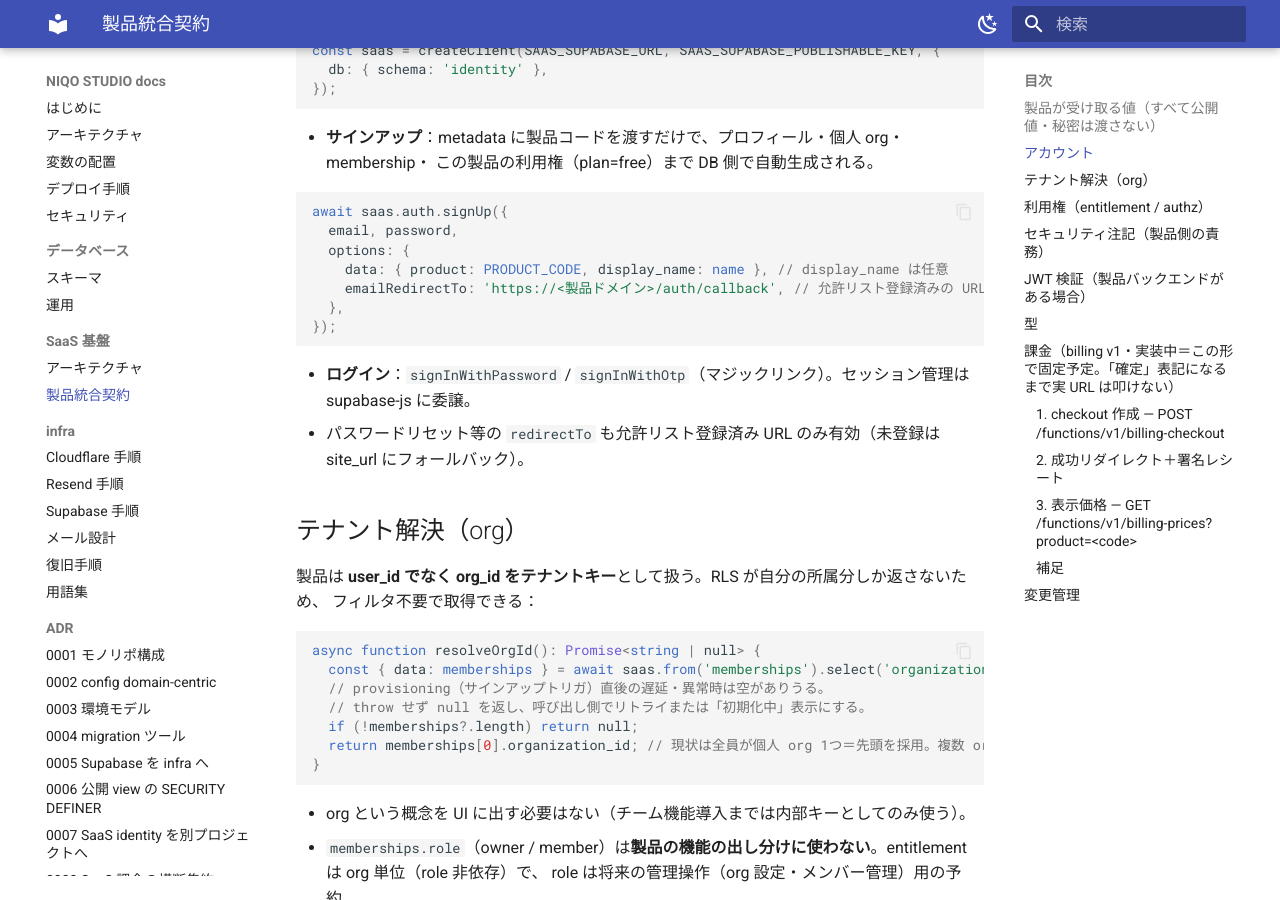
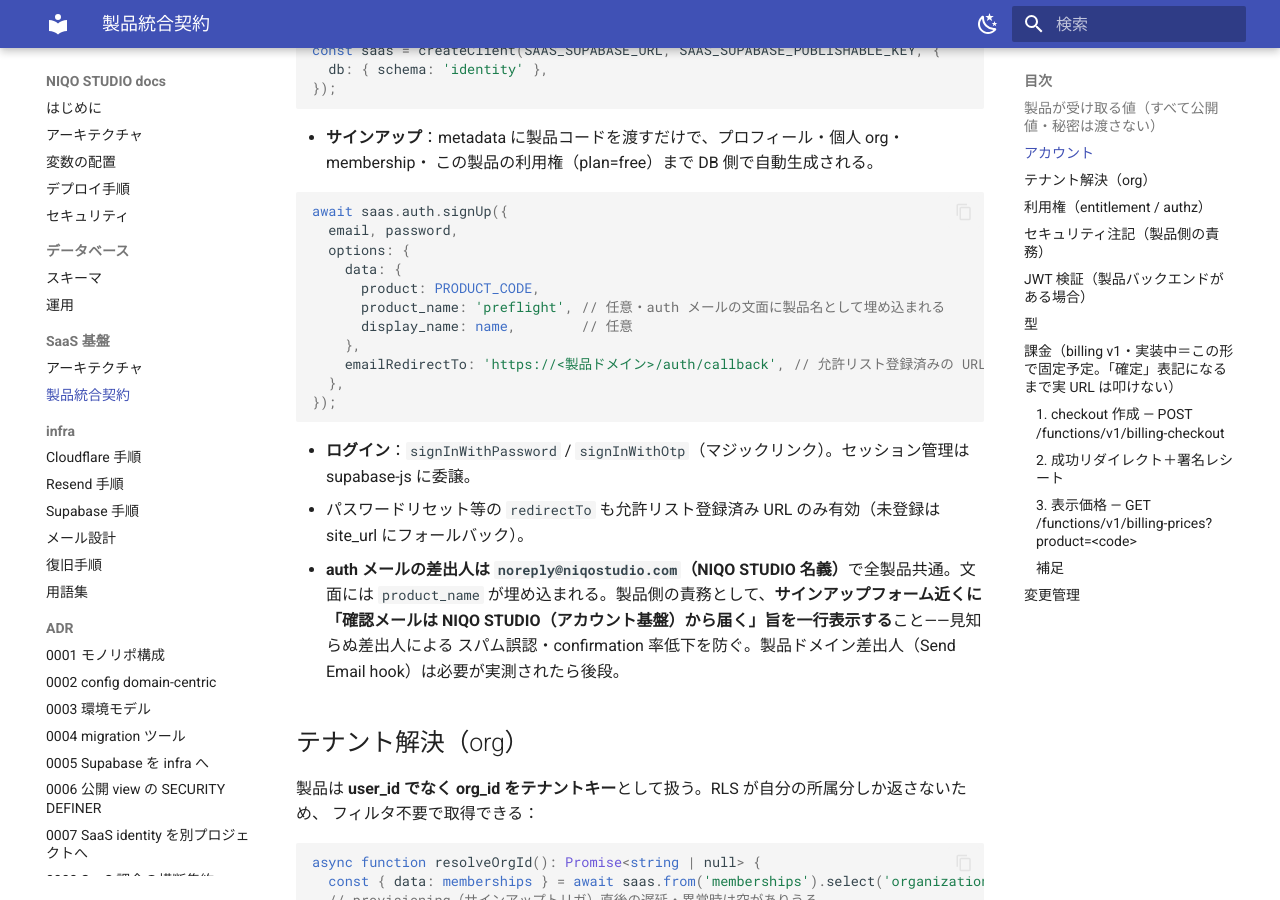
Before and after one commit to niqostudio/niqostudio, an MkDocs documentation site: the page built from docs/saas/contract.md, in a window 1280 px wide and 900 px high, scrolled down 846 px. Built offline with MkDocs 1.6.1 and Material for MkDocs 9.7.7, drawn with Linux system fonts in a browser that asks for light colours.

Commit message:
docs(saas): auth メールの差出人と product_name を契約に追記
signUp metadata に product_name（メール文面用・任意）を追加。
差出人は noreply@niqostudio.com 共通であること、サインアップ UI 近くに
差出人の予告を一行出すこと（スパム誤認防止）を製品側の責務として明記。

```diff
--- a/docs/saas/contract.md
+++ b/docs/saas/contract.md
@@ -35,7 +35,11 @@
 await saas.auth.signUp({
   email, password,
   options: {
-    data: { product: PRODUCT_CODE, display_name: name }, // display_name は任意
+    data: {
+      product: PRODUCT_CODE,
+      product_name: 'preflight', // 任意・auth メールの文面に製品名として埋め込まれる
+      display_name: name,        // 任意
+    },
     emailRedirectTo: 'https://<製品ドメイン>/auth/callback', // 允許リスト登録済みの URL のみ
   },
 });
@@ -43,6 +47,10 @@
 
 - **ログイン**：`signInWithPassword` / `signInWithOtp`（マジックリンク）。セッション管理は supabase-js に委譲。
 - パスワードリセット等の `redirectTo` も允許リスト登録済み URL のみ有効（未登録は site_url にフォールバック）。
+- **auth メールの差出人は `noreply@niqostudio.com`（NIQO STUDIO 名義）**で全製品共通。文面には
+  `product_name` が埋め込まれる。製品側の責務として、**サインアップフォーム近くに
+  「確認メールは NIQO STUDIO（アカウント基盤）から届く」旨を一行表示する**こと——見知らぬ差出人による
+  スパム誤認・confirmation 率低下を防ぐ。製品ドメイン差出人（Send Email hook）は必要が実測されたら後段。
 
 ## テナント解決（org）
 
```
